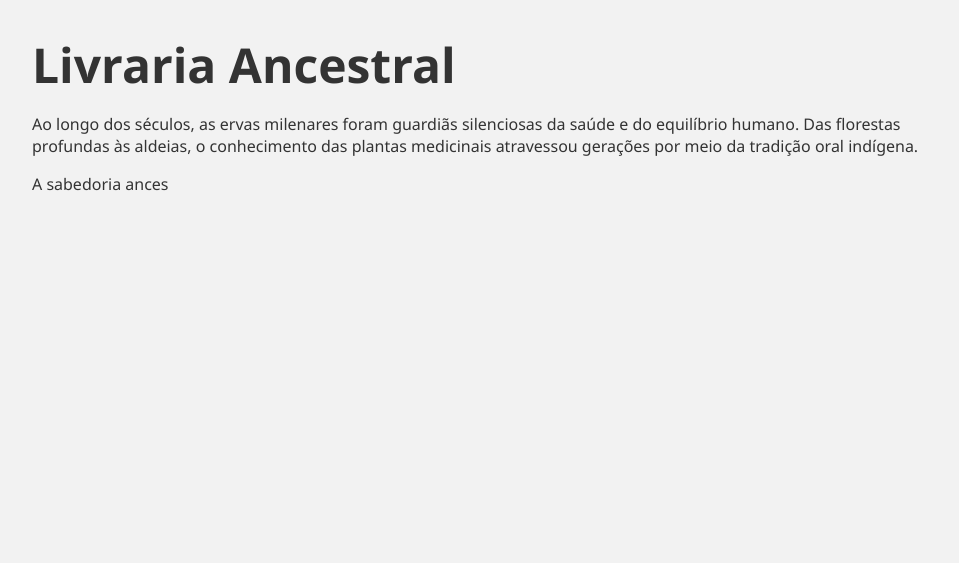
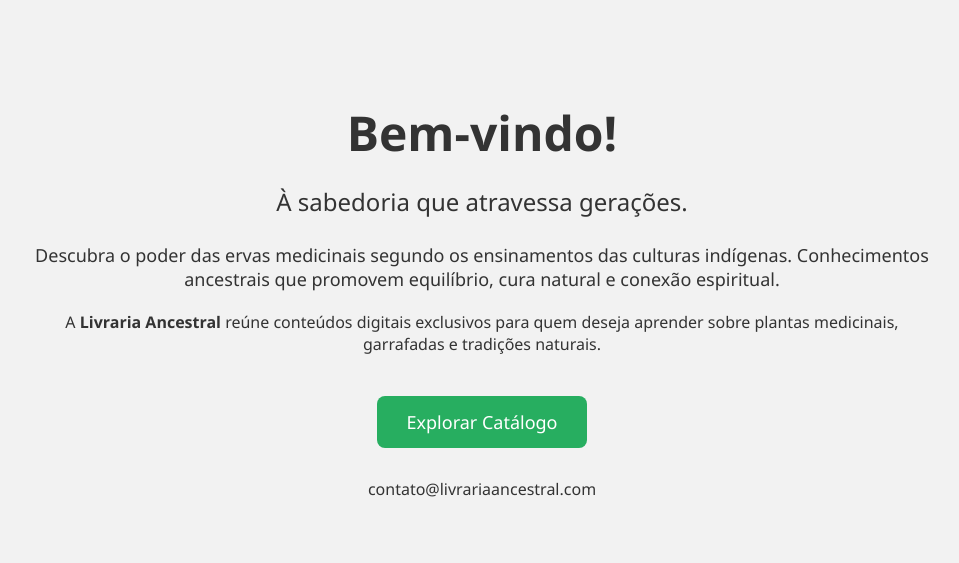
Before and after one commit to livrariaancestral10/Livrariaancestral, a plain HTML site: page index.html in a window 1280 px wide. Shown: the whole page, without its empty margins (158-1117 px from the left). Drawn offline with Linux system fonts and the light colour scheme.

Commit message:
Update index.html

```diff
--- a/index.html
+++ b/index.html
@@ -1,24 +1,35 @@
 <!DOCTYPE html>
 <html lang="pt-br">
 <head>
-    <meta charset="UTF-8">
-    <title>Livraria Ancestral</title>
-    <link rel="stylesheet" href="style.css">
+<meta charset="UTF-8">
+<meta name="viewport" content="width=device-width, initial-scale=1.0">
+<title>Livraria Ancestral</title>
+<link rel="stylesheet" href="style.css">
+</head>
+<body>
 
-    <!-- Fonte mística -->
-    <link href="https://fonts.googleapis.com/css2?family=Cinzel:wght@400;700&family=EB+Garamond&display=swap" rel="stylesheet">
-</head>
-<body class="pagina1">
+<section class="hero">
+    <div class="overlay">
+        <h1>Bem-vindo!</h1>
+        <h2>À sabedoria que atravessa gerações.</h2>
 
-    <div class="overlay">
-        <div class="conteudo">
-            <h1>Livraria Ancestral</h1>
-            <p>
-                Ao longo dos séculos, as ervas milenares foram guardiãs silenciosas
-                da saúde e do equilíbrio humano. Das florestas profundas às aldeias,
-                o conhecimento das plantas medicinais atravessou gerações por meio
-                da tradição oral indígena.
-            </p>
+        <p class="texto-destaque">
+        Descubra o poder das ervas medicinais segundo os ensinamentos das culturas indígenas.
+        Conhecimentos ancestrais que promovem equilíbrio, cura natural e conexão espiritual.
+        </p>
 
-            <p>
-                A sabedoria ances
+        <p>
+        A <strong>Livraria Ancestral</strong> reúne conteúdos digitais exclusivos
+        para quem deseja aprender sobre plantas medicinais, garrafadas e tradições naturais.
+        </p>
+
+        <a href="loja.html" class="btn">Explorar Catálogo</a>
+
+        <div class="email">
+            contato@livrariaancestral.com
+        </div>
+    </div>
+</section>
+
+</body>
+</html>
```
